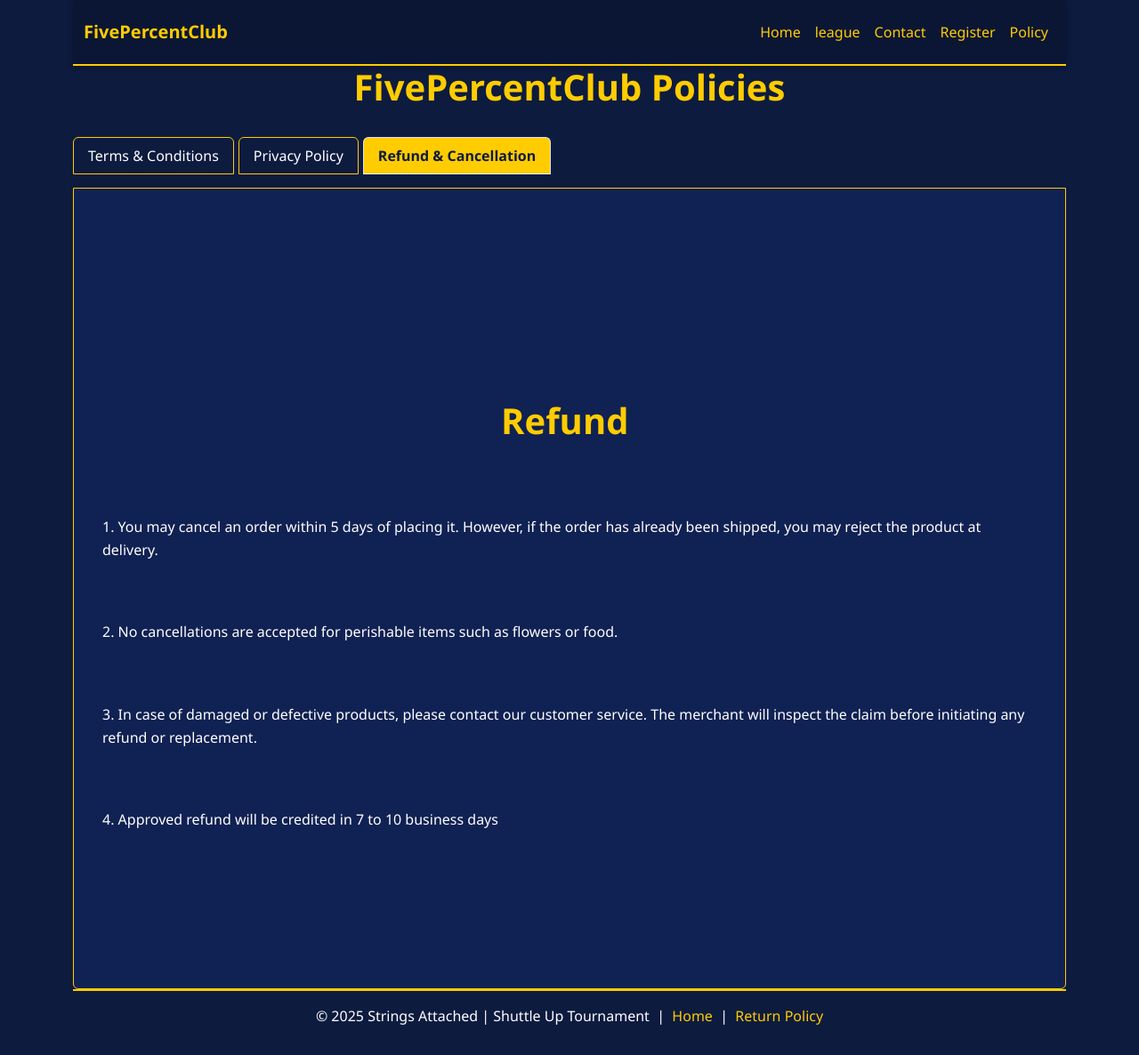
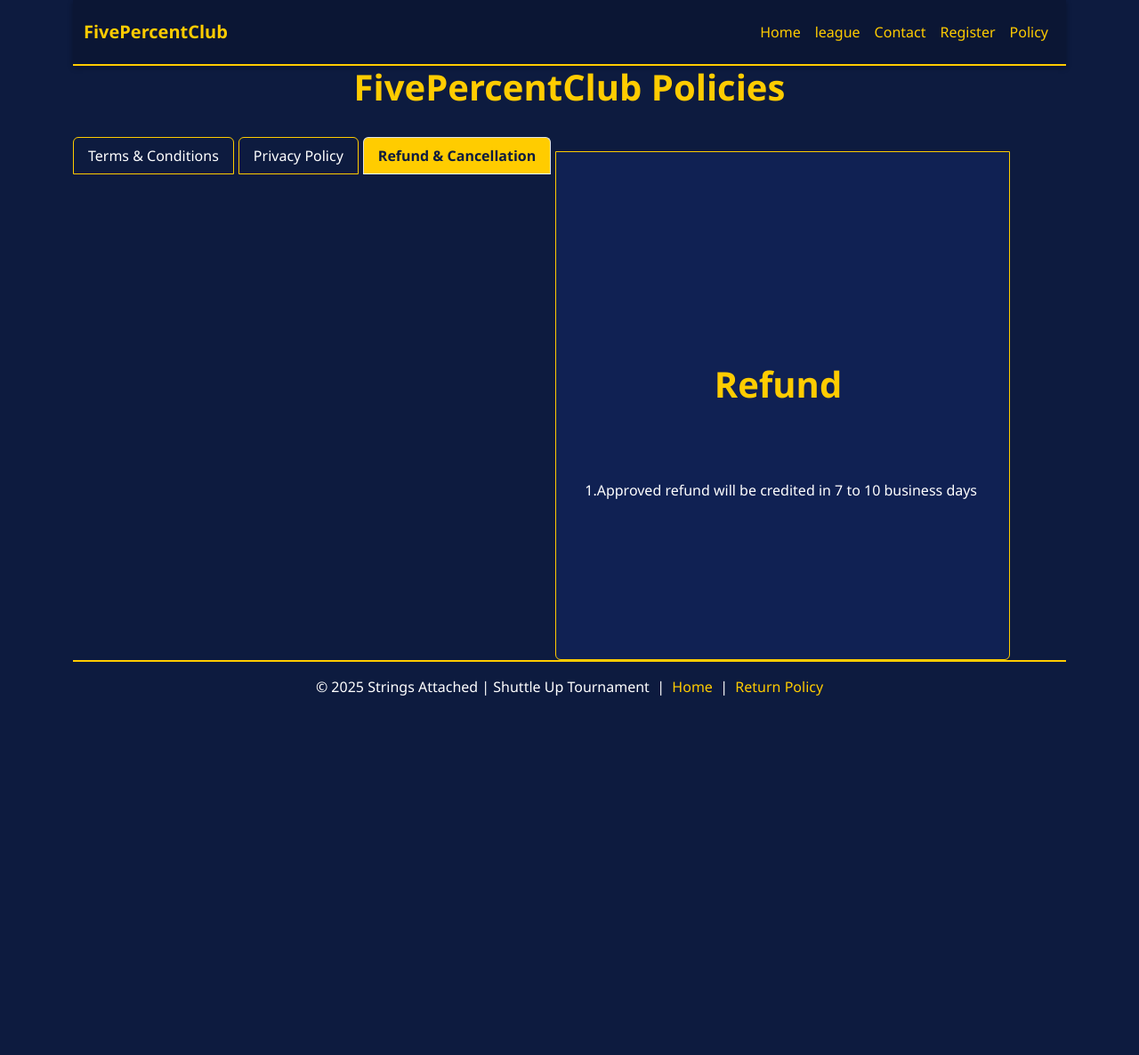
Before and after one commit to habelash/tournment, a Django app: page /return_policies/ in a window 1280 px wide, after a click on "Refund & Cancellation". Shown: the whole page at 89% size. After the commit the page ends 782 px from the top, so only its background shows below. Run offline with Django 5.2, Linux system fonts and the light colour scheme; parts of the project's set-up code (start-up, migrations or seed data) failed here and were passed over.

Commit message:
Updated policies

```diff
--- a/registration/templates/policies.html
+++ b/registration/templates/policies.html
@@ -225,10 +225,7 @@
 
     <div class="tab-pane fade" id="refund" role="tabpanel">
       <h1>Refund </h1>
-      <p>1. You may cancel an order within 5 days of placing it. However, if the order has already been shipped, you may reject the product at delivery.</p>
-      <p>2. No cancellations are accepted for perishable items such as flowers or food.</p>
-      <p>3. In case of damaged or defective products, please contact our customer service. The merchant will inspect the claim before initiating any refund or replacement.</p>
-      <p>4. Approved refund will be credited in 7 to 10 business days </p>
+      <p>1.Approved refund will be credited in 7 to 10 business days </p>
     </div>
 
   </div>
```
